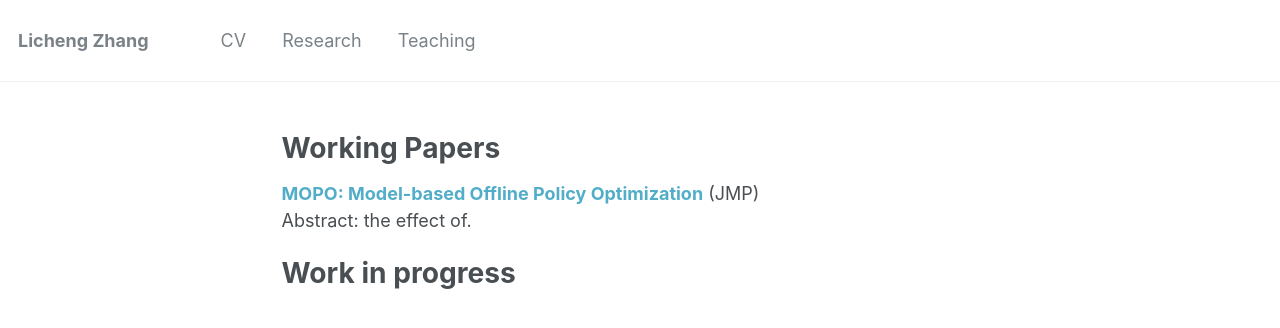
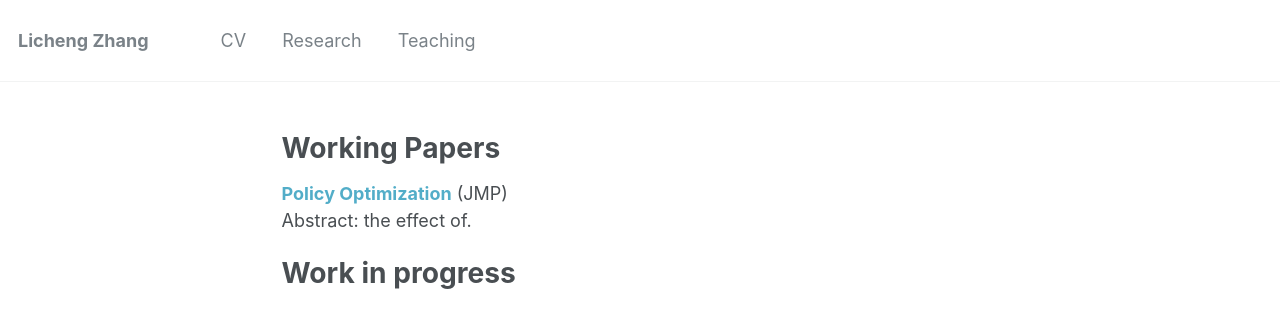
Before and after one commit to lichengzh/lichengzh.github.io, a Jekyll site: the page built from _pages/publications.md, in a window 1280 px wide. Shown: the top 328 px of the page. Built offline with Jekyll 4.4.1, drawn with Linux system fonts in a browser that asks for light colours.

Commit message:
Update publications.md

```diff
--- a/_pages/publications.md
+++ b/_pages/publications.md
@@ -3,7 +3,7 @@ title: ""
 permalink: /publications/
 ---
 # Working Papers
-<b>[MOPO: Model-based Offline Policy Optimization](http://lichengzh.github.io/files/ov.pdf)</b> (JMP)<br>
+<b>[Policy Optimization](http://lichengzh.github.io/files/ov.pdf)</b> (JMP)<br>
 Abstract: the effect of. <br>
 
 # Work in progress
```
